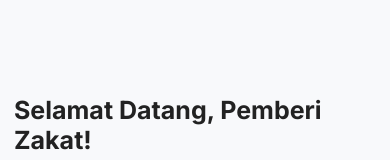
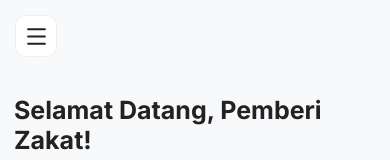
Before and after one commit to maysyaatshyfa-prog/PBLIF3-ME01, a React (Vite) app: page /dashboardpemberi in a window 390 px wide. Shown: the top 160 px of the page. Built offline with nearby package versions, Linux system fonts and the light colour scheme; sample sign-in values are in the browser's storage.

Commit message:
Refactor SidebarPemberi for mobile menu support

```diff
--- a/src/components/SidebarPemberi.jsx
+++ b/src/components/SidebarPemberi.jsx
@@ -1,3 +1,4 @@
+import { useState } from "react";
 import { NavLink, useNavigate } from "react-router-dom";
 import {
   LayoutDashboard,
@@ -5,12 +6,15 @@ import {
   CalendarDays,
   History,
   LogOut,
+  Menu,
+  X,
 } from "lucide-react";
 
 import logo from "../assets/zakatara-logo.png";
 
 const SidebarPemberi = () => {
   const navigate = useNavigate();
+  const [menuTerbuka, setMenuTerbuka] = useState(false);
 
   const handleLogout = () => {
     sessionStorage.removeItem("akun");
@@ -19,9 +23,36 @@ const SidebarPemberi = () => {
     navigate("/login", { replace: true });
   };
 
+  const tutupMenu = () => {
+    setMenuTerbuka(false);
+  };
+
   return (
-    <aside className="sidebar-pemberi">
+    <>
+      {/* TOMBOL HAMBURGER MOBILE */}
+      <button
+        type="button"
+        className="sidebar-pemberi-hamburger"
+        onClick={() => setMenuTerbuka(!menuTerbuka)}
+        aria-label={menuTerbuka ? "Tutup menu" : "Buka menu"}
+      >
+        {menuTerbuka ? <X size={25} /> : <Menu size={25} />}
+      </button>
 
+      {/* OVERLAY MOBILE */}
+      {menuTerbuka && (
+        <div
+          className="sidebar-pemberi-overlay"
+          onClick={tutupMenu}
+        />
+      )}
+
+      {/* SIDEBAR */}
+      <aside
+        className={`sidebar-pemberi ${
+          menuTerbuka ? "mobile-open" : ""
+        }`}
+      >
         {/* LOGO */}
         <div className="sidebar-pemberi-logo">
           <img
@@ -33,9 +64,9 @@ const SidebarPemberi = () => {
 
         {/* MENU SIDEBAR */}
         <nav className="sidebar-pemberi-nav">
-
           <NavLink
             to="/dashboardpemberi"
+            onClick={tutupMenu}
             className={({ isActive }) =>
               `sidebar-penerima-link ${isActive ? "active" : ""}`
             }
@@ -46,6 +77,7 @@ const SidebarPemberi = () => {
 
           <NavLink
             to="/informasizakat"
+            onClick={tutupMenu}
             className={({ isActive }) =>
               `sidebar-penerima-link ${isActive ? "active" : ""}`
             }
@@ -56,6 +88,7 @@ const SidebarPemberi = () => {
 
           <NavLink
             to="/daftarevent"
+            onClick={tutupMenu}
             className={({ isActive }) =>
               `sidebar-penerima-link ${isActive ? "active" : ""}`
             }
@@ -66,6 +99,7 @@ const SidebarPemberi = () => {
 
           <NavLink
             to="/riwayatdonasi"
+            onClick={tutupMenu}
             className={({ isActive }) =>
               `sidebar-penerima-link ${isActive ? "active" : ""}`
             }
@@ -73,10 +107,9 @@ const SidebarPemberi = () => {
             <History size={20} />
             <span>Riwayat Donasi</span>
           </NavLink>
-
         </nav>
 
-      {/* KELUAR DI BAGIAN BAWAH */}
+        {/* KELUAR */}
         <div className="sidebar-pemberi-bottom">
           <button
             type="button"
@@ -87,8 +120,8 @@ const SidebarPemberi = () => {
             <span>Keluar</span>
           </button>
         </div>
-
       </aside>
+    </>
   );
 };
 
```
Lines whose indentation alone changed are shown as unchanged.
